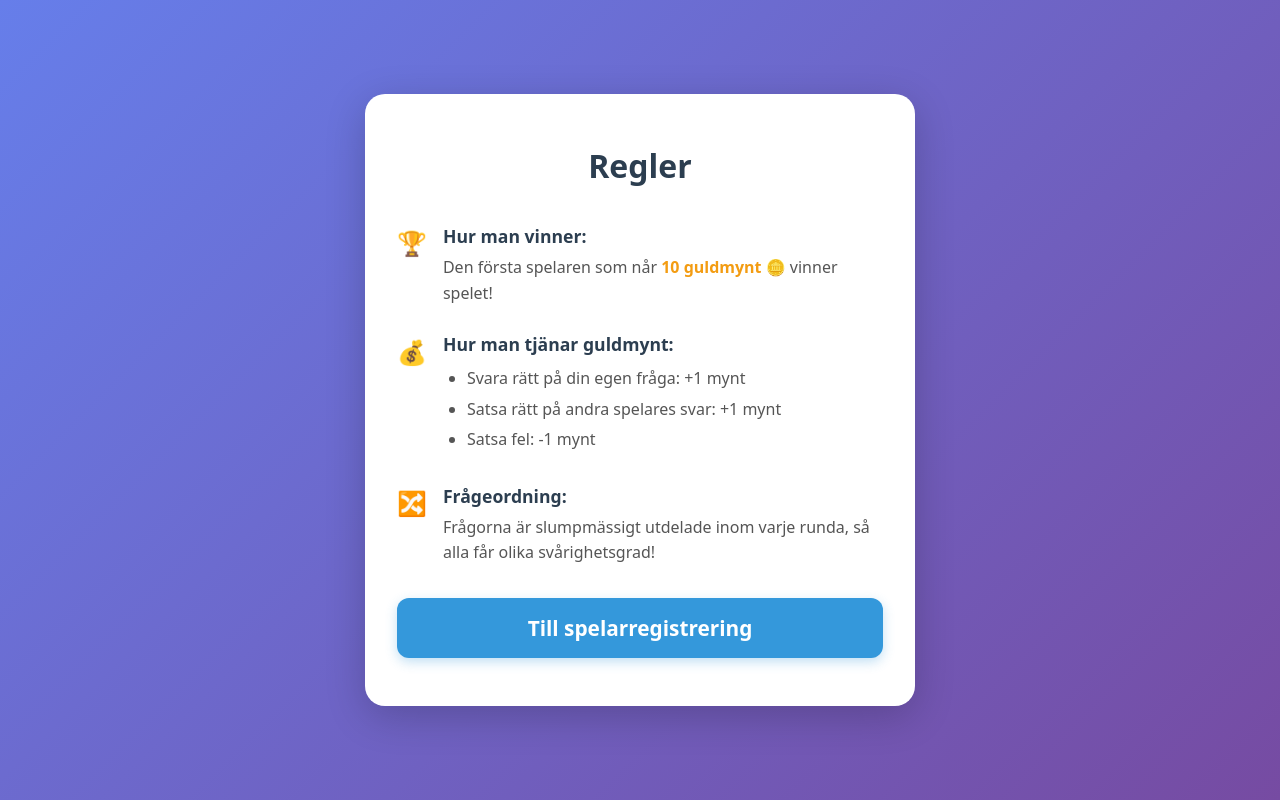
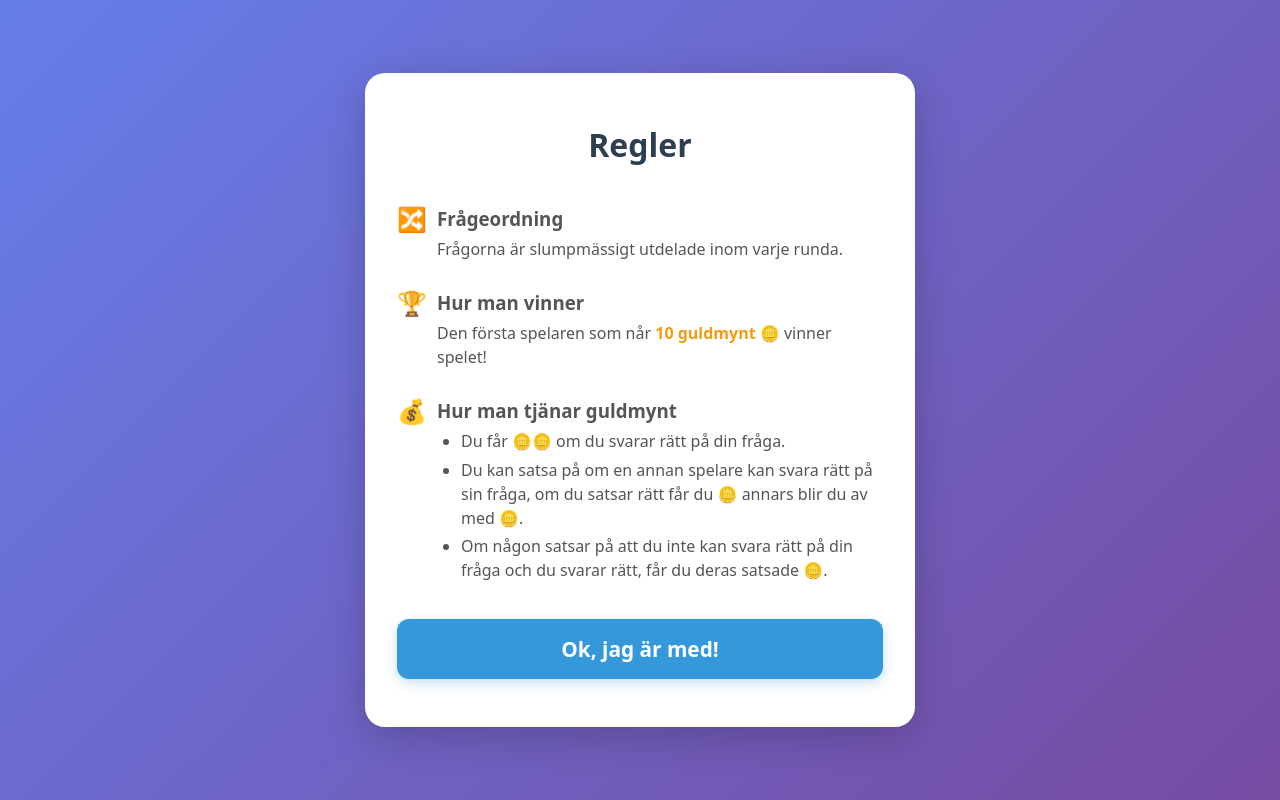
Before and after one commit to mikaelstrid/wanna-bet, a React (Vite) app: page / in a window 1280 px wide. Both pictures are taken after a click on the button "Starta spelet!". Built offline with nearby package versions, Linux system fonts and the light colour scheme.

Commit message:
Refactor RulesScreen layout and update game rules for clarity

```diff
--- a/src/components/RulesScreen.css
+++ b/src/components/RulesScreen.css
@@ -18,35 +18,26 @@
   gap: var(--spacing-lg);
 }
 
-.rule-item {
+/* .rule-item {} */
+
+.rule-item-header {
+  align-items: center;
+  color: var(--color-text-secondary);
   display: flex;
-  gap: var(--spacing-md);
-  align-items: flex-start;
 }
 
 .rule-icon {
   font-size: var(--font-size-2xl);
-  flex-shrink: 0;
-  margin-top: 0.2rem;
+  width: 2.5rem;
 }
 
 .rule-text {
-  flex: 1;
-  line-height: 1.6;
   color: var(--color-text-secondary);
-}
-
-.rule-text strong {
-  display: block;
-  margin-bottom: var(--spacing-xs);
-  color: var(--color-text-primary);
-  font-size: var(--font-size-md);
+  padding-left: 2.5rem;
 }
 
 .rule-text ul {
-  margin-top: var(--spacing-sm);
   padding-left: var(--spacing-lg);
-  list-style-type: disc;
 }
 
 .rule-text li {
--- a/src/components/RulesScreen.tsx
+++ b/src/components/RulesScreen.tsx
@@ -1,5 +1,5 @@
-import './RulesScreen.css';
-import { WINNING_COINS } from '../constants';
+import "./RulesScreen.css";
+import { WINNING_COINS } from "../constants";
 
 interface RulesScreenProps {
   onContinue: () => void;
@@ -13,34 +13,52 @@ export default function RulesScreen({ onContinue }: RulesScreenProps) {
 
         <div className="rules-list">
           <div className="rule-item">
-            <span className="rule-icon">🏆</span>
+            <h3 className="rule-item-header">
+              <span className="rule-icon">🔀</span>
+              Frågeordning
+            </h3>
             <div className="rule-text">
-              <strong>Hur man vinner:</strong> Den första spelaren som når <span className="highlight-coin">{WINNING_COINS} guldmynt 🪙</span> vinner spelet!
+              Frågorna är slumpmässigt utdelade inom varje runda.
             </div>
           </div>
 
           <div className="rule-item">
-            <span className="rule-icon">💰</span>
+            <h3 className="rule-item-header">
+              <span className="rule-icon">🏆</span>
+              Hur man vinner
+            </h3>
             <div className="rule-text">
-              <strong>Hur man tjänar guldmynt:</strong>
-              <ul>
-                <li>Svara rätt på din egen fråga: +1 mynt</li>
-                <li>Satsa rätt på andra spelares svar: +1 mynt</li>
-                <li>Satsa fel: -1 mynt</li>
-              </ul>
+              Den första spelaren som når{" "}
+              <span className="highlight-coin">
+                {WINNING_COINS} guldmynt 🪙
+              </span>{" "}
+              vinner spelet!
             </div>
           </div>
 
           <div className="rule-item">
-            <span className="rule-icon">🔀</span>
+            <h3 className="rule-item-header">
+              <span className="rule-icon">💰</span>
+              Hur man tjänar guldmynt
+            </h3>
             <div className="rule-text">
-              <strong>Frågeordning:</strong> Frågorna är slumpmässigt utdelade inom varje runda, så alla får olika svårighetsgrad!
+              <ul>
+                <li>Du får 🪙🪙 om du svarar rätt på din fråga.</li>
+                <li>
+                  Du kan satsa på om en annan spelare kan svara rätt på sin
+                  fråga, om du satsar rätt får du 🪙 annars blir du av med 🪙.
+                </li>
+                <li>
+                  Om någon satsar på att du inte kan svara rätt på din fråga och
+                  du svarar rätt, får du deras satsade 🪙.
+                </li>
+              </ul>
             </div>
           </div>
         </div>
 
         <button className="btn-primary" onClick={onContinue}>
-          Till spelarregistrering
+          Ok, jag är med!
         </button>
       </div>
     </div>
```
